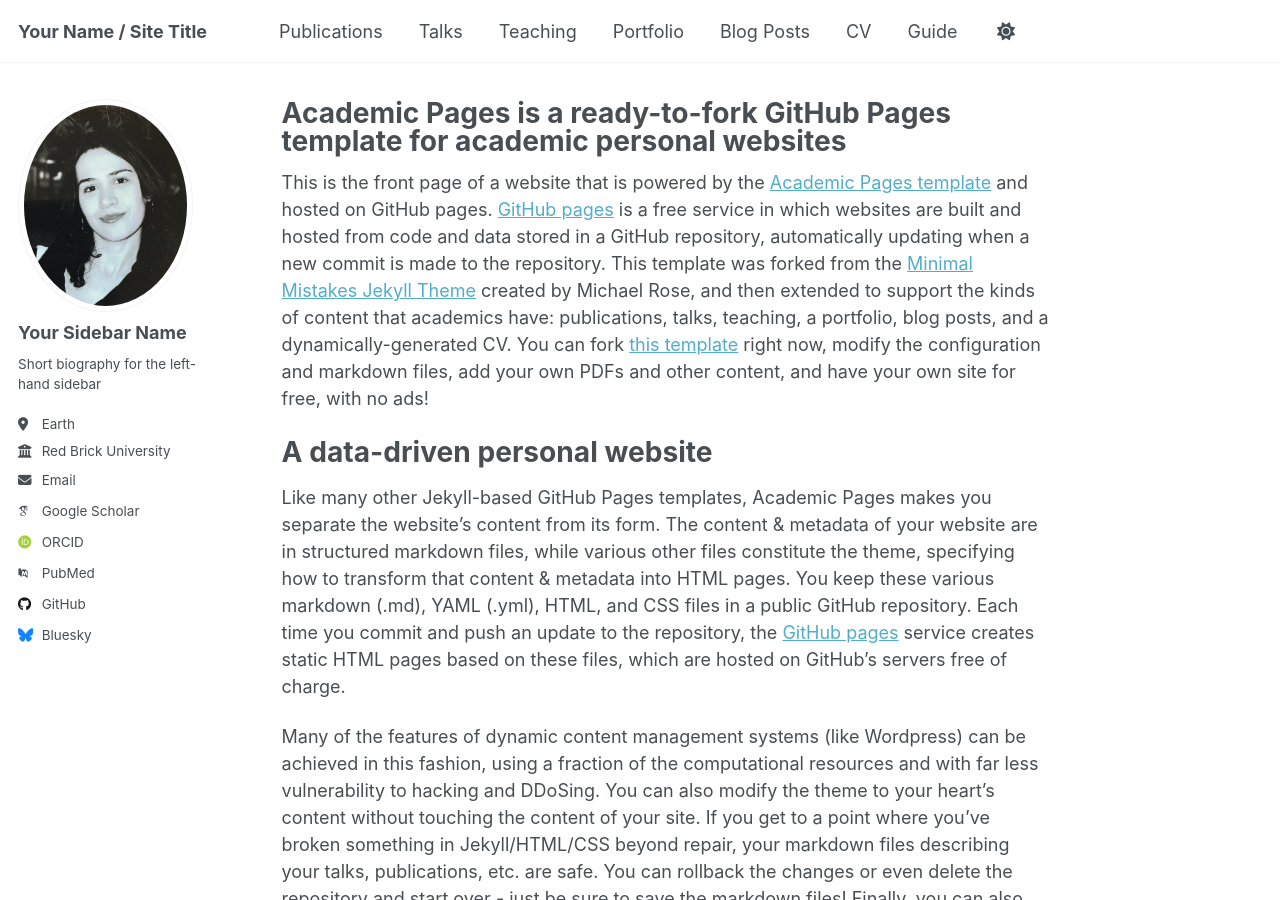
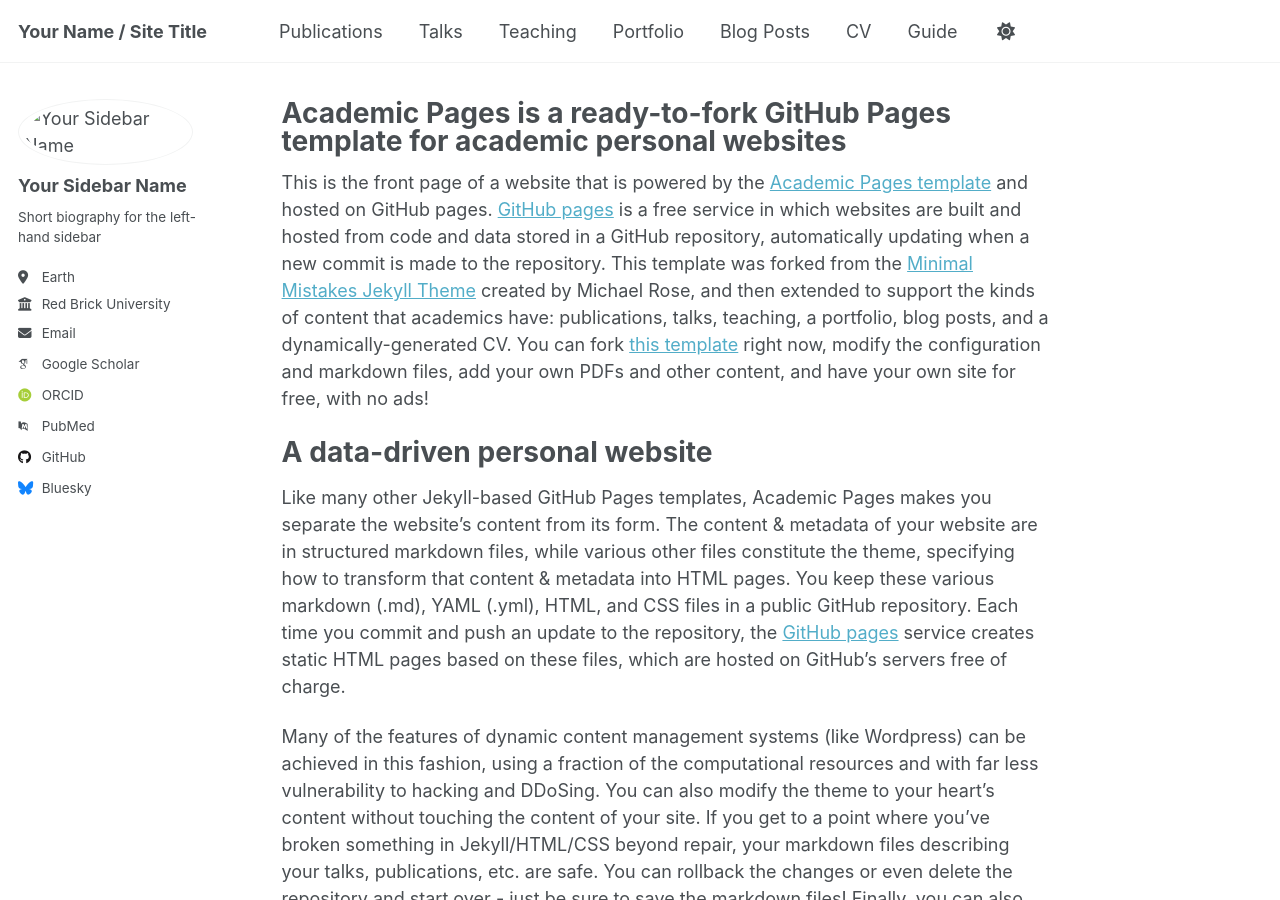
Before and after one commit to menevser/menevser.github.io, a Jekyll site: the page built from _pages/about.md, in a window 1280 px wide and 900 px high. Built offline with Jekyll 4.4.1, drawn with Linux system fonts in a browser that asks for light colours; some web fonts are replaced.

Commit message:
Update _config.yml

```diff
--- a/_config.yml
+++ b/_config.yml
@@ -22,7 +22,7 @@ repository               : "academicpages/academicpages.github.io"
 #               Additional customization can be done by editing /_includes/author-profile.html
 author:
   # Biographic information
-  avatar           : "avatar2.jpg"
+  avatar           : "images/avatar2.jpg"
   name             : "Your Sidebar Name"
   pronouns         : # example: "she/her"
   bio              : "Short biography for the left-hand sidebar"
```
